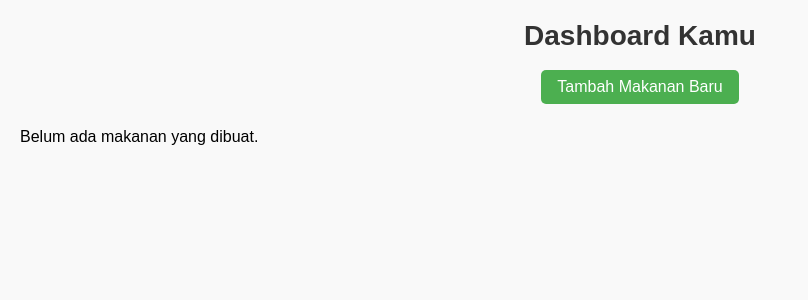
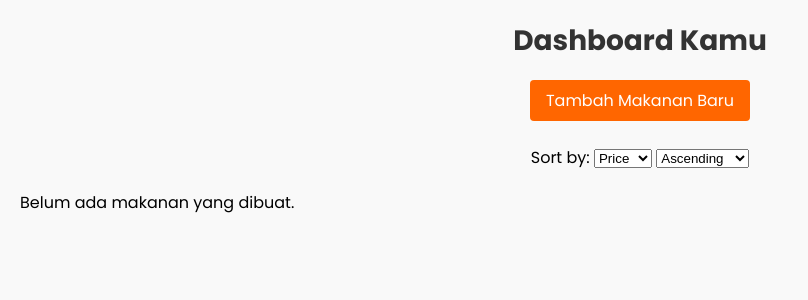
Before and after one commit to yummyogya/yummyogya, a Django app: page /dashboard/dashboard/ in a window 1280 px wide. Shown: the top 300 px of the page, without its empty margins (0-808 px from the left). Run offline with Django 5.2, Linux system fonts and the light colour scheme; the visitor is signed in with stand-in values (Sample User, id 1); data that the repository does not hold is empty.

Commit message:
#21 update design & fitur sort

```diff
--- a/dashboard/templates/dashboard.html
+++ b/dashboard/templates/dashboard.html
@@ -6,13 +6,22 @@
     <title>Dashboard</title>
     {% load static %}
     <link rel="stylesheet" href="{% static 'dashboard/styles.css' %}"> <!-- Sesuaikan path ke file CSS -->
+
+    <!-- Link Font Poppins dari Google Fonts -->
+    <link href="https://fonts.googleapis.com/css2?family=Poppins:wght@300;400;500;600;700&display=swap" rel="stylesheet">
+
     <style>
+        body {
+            font-family: 'Poppins', sans-serif; /* Terapkan font Poppins ke seluruh halaman */
+        }
         .card {
             position: relative;
             overflow: hidden;
             height: 100%;
             margin: 0;
             padding: 0;
+            min-height: 500px;
+            min-height: 0;
         }
         .image-container {
             width: 100%;
@@ -43,6 +52,25 @@
         .rating {
             color: black; /* Mengubah warna tulisan rating menjadi hitam */
         }
+        .add-food-btn {
+            background-color: #FF6600;
+            color: white;
+            padding: 8px 16px;
+            border-radius: 4px;
+            text-decoration: none;
+        }
+        .add-food-btn:hover {
+            background-color: #e65c00;
+        }
+        .card-buttons .btn {
+            background-color: #FF6600;
+            color: white;
+            border-radius: 4px;
+            padding: 8px;
+        }
+        .card-buttons .btn:hover {
+            background-color: #e65c00;
+        }
     </style>
 </head>
 <body>
@@ -51,6 +79,22 @@
 
         <a href="{% url 'dashboard:add_food' %}" class="btn add-food-btn">Tambah Makanan Baru</a>
     </div>
+
+    <div class="sort-options" style="text-align: center; margin-bottom: 20px;">
+        <form method="get" action="{% url 'dashboard:dashboard' %}">
+            <label for="sort_by">Sort by:</label>
+            <select name="sort_by" id="sort_by">
+                <option value="price" {% if sort_by == 'price' %}selected{% endif %}>Price</option>
+                <option value="name" {% if sort_by == 'name' %}selected{% endif %}>Name</option>
+            </select>
+
+            <select name="sort_order" id="sort_order" onchange="this.form.submit()">
+                <option value="asc" {% if sort_order == 'asc' %}selected{% endif %}>Ascending</option>
+                <option value="desc" {% if sort_order == 'desc' %}selected{% endif %}>Descending</option>
+            </select>
+        </form>
+    </div>
+
 
     {% if foods %}
       <div class="food-cards grid grid-cols-1 sm:grid-cols-2 md:grid-cols-3 lg:grid-cols-4 gap-6">
@@ -83,10 +127,10 @@
                     </div>
 
                     <div class="card-buttons mt-4 flex">
-                        <a href="{% url 'dashboard:edit_food' food.pk %}" class="btn bg-blue-500 text-white hover:bg-blue-700 rounded-lg p-2" title="Edit">
+                        <a href="{% url 'dashboard:edit_food' food.pk %}" class="btn" title="Edit">
                             <img src="https://icon-library.com/images/edit-svg-icon/edit-svg-icon-22.jpg" alt="Edit" style="width: 20px; height: 20px;">
                         </a>
-                        <a href="{% url 'dashboard:delete_food' food.pk %}" class="btn bg-red-500 text-white hover:bg-red-700 rounded-lg p-2" title="Hapus">
+                        <a href="{% url 'dashboard:delete_food' food.pk %}" class="btn" title="Hapus">
                             <img src="https://static-00.iconduck.com/assets.00/delete-icon-1864x2048-bp2i0gor.png" alt="Delete" style="width: 20px; height: 20px;">
                         </a>
                     </div>
--- a/dashboard/views.py
+++ b/dashboard/views.py
@@ -8,11 +8,16 @@ from django.http import JsonResponse
 
 @login_required
 def dashboard(request):
-    if request.user.is_authenticated:
-        foods = Food.objects.filter(created_by=request.user)  # Ambil makanan yang dibuat oleh user saat ini
-    else:
-        foods = []  # Jika user tidak login, tidak ada makanan yang ditampilkan
-    return render(request, 'dashboard.html', {'foods': foods})
+    sort_by = request.GET.get('sort_by', 'price')  # Default ke 'price'
+    sort_order = request.GET.get('sort_order', 'asc')  # Default ke 'asc' (urutan naik)
+
+    # Tentukan urutan berdasarkan sort_by dan sort_order
+    if sort_by == 'name':
+        foods = Food.objects.filter(created_by=request.user).order_by('name' if sort_order == 'asc' else '-name')
+    else:  # Default ke pengurutan berdasarkan harga
+        foods = Food.objects.filter(created_by=request.user).order_by('price' if sort_order == 'asc' else '-price')
+
+    return render(request, 'dashboard.html', {'foods': foods, 'sort_by': sort_by, 'sort_order': sort_order})
 
 
 # Add Food AJAX
```
